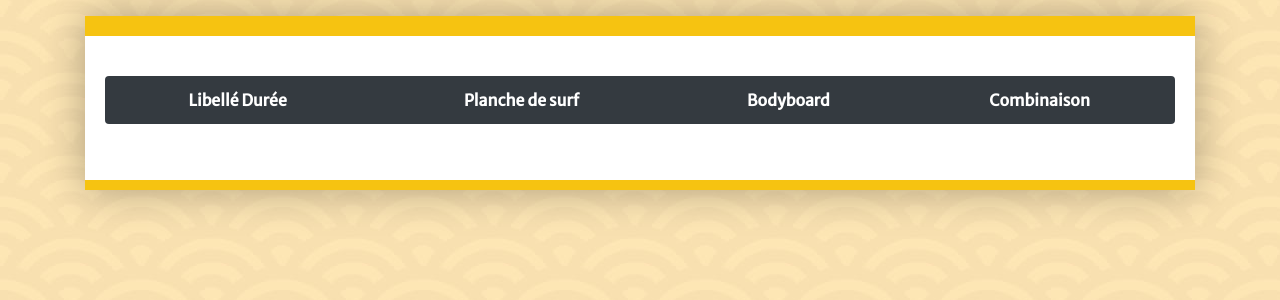
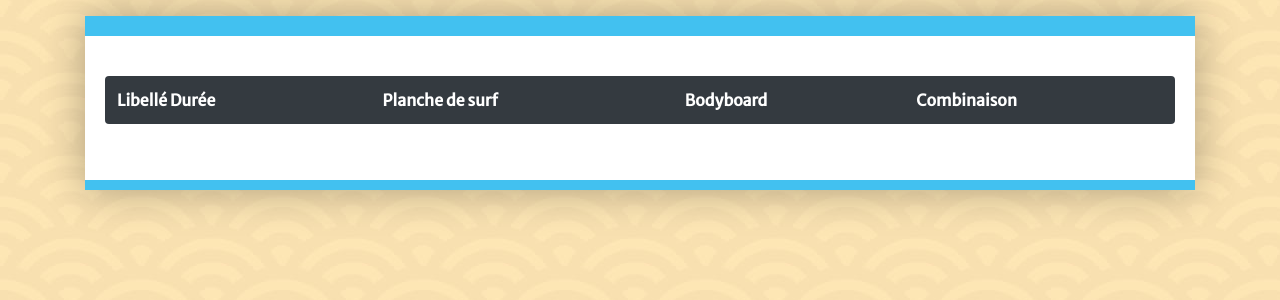
Before and after one commit to RomainLefranc/Surfwave, a PHP site: page /view/v_tarif.php in a window 1280 px wide. Shown: the part 66-366 px from the top of the page. Run offline with PHP 8.4, Linux system fonts and the light colour scheme; data that the repository does not hold is empty; some libraries are stand-ins or nearby versions.

Commit message:
Update tarif.php

```diff
--- a/view/tarif/tarif.php
+++ b/view/tarif/tarif.php
@@ -1,5 +1,5 @@
 <div class="container mt-3">
-    <div class='bloc boutique'>
+    <div class='bloc' id='coursdesurf'>
         <?php
             if (isset($_GET['msg'])) {
                 switch (true) {
```
